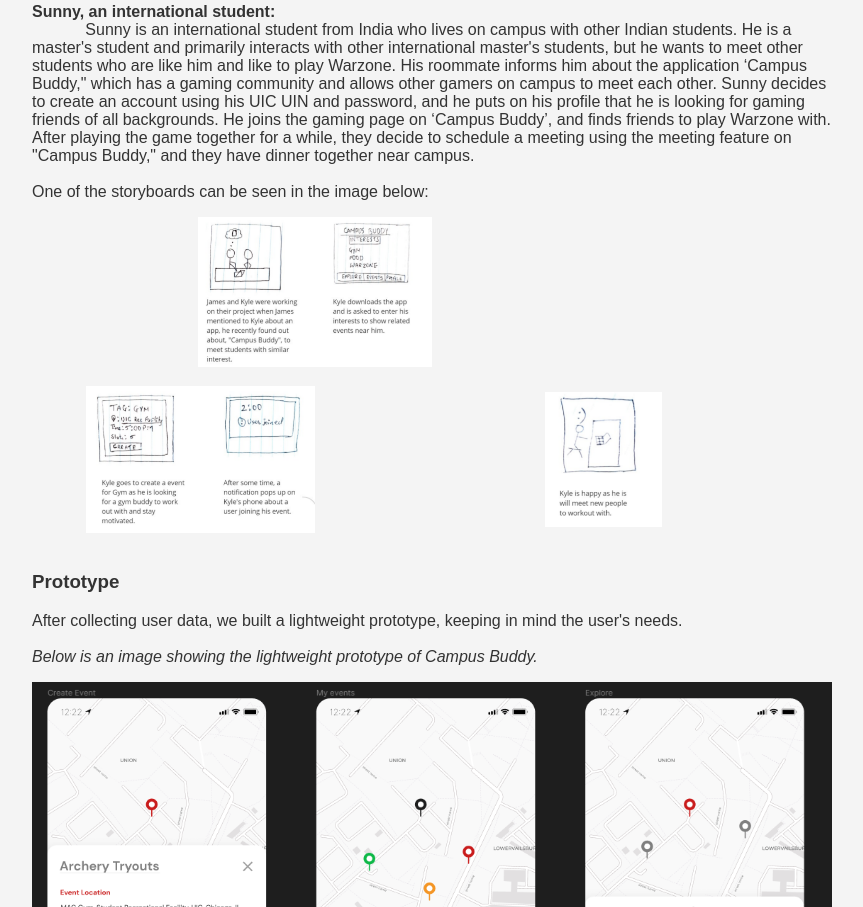
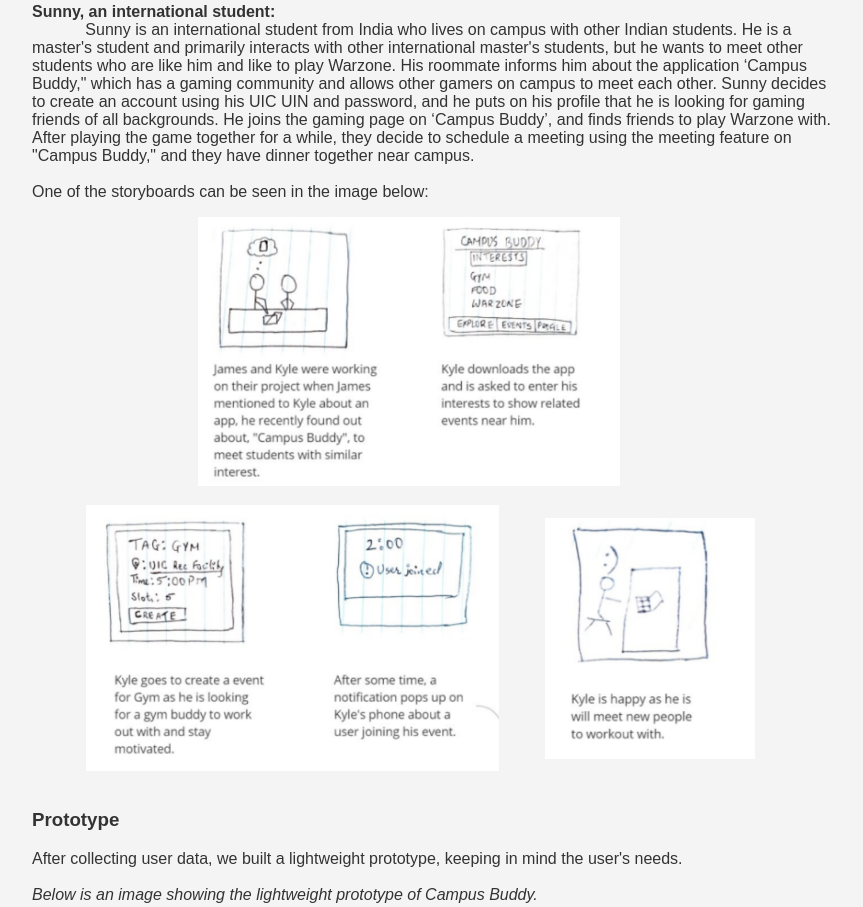
Before and after one commit to VINAYAKKABRA/vinayakkabra.github.io, a plain HTML site: page campusbuddy.html in a window 1280 px wide. Shown: the part 851-1758 px from the top of the page, without its empty margins (208-1071 px from the left). Drawn offline with Linux system fonts and the light colour scheme.

Commit message:
Add files via upload

```diff
--- a/campusbuddy.html
+++ b/campusbuddy.html
@@ -218,9 +218,9 @@
           </p>
 
             <div class="grid">
-              <a href="Campus/story1.PNG" target="_blank"><img src="Campus/story1.PNG" width="50%" height="50%" alt=""></a>
-              <a href="Campus/story2.PNG" target="_blank"><img src="Campus/story2.PNG" width="50%" height="50%" alt=""></a>
-              <a href="Campus/story3.PNG" target="_blank"><img src="Campus/story3.PNG" width="50%" height="50%" alt=""></a>
+              <a href="Campus/story1.PNG" target="_blank"><img src="Campus/story1.PNG" width="90%" height="90%" alt=""></a></left>
+              <a href="Campus/story2.PNG" target="_blank"><img src="Campus/story2.PNG" width="90%" height="90%" alt=""></a>
+              <a href="Campus/story3.PNG" target="_blank"><img src="Campus/story3.PNG" width="90%" height="90%" alt=""></a>
             </div>
 
         <h3>Prototype</h3>
```
